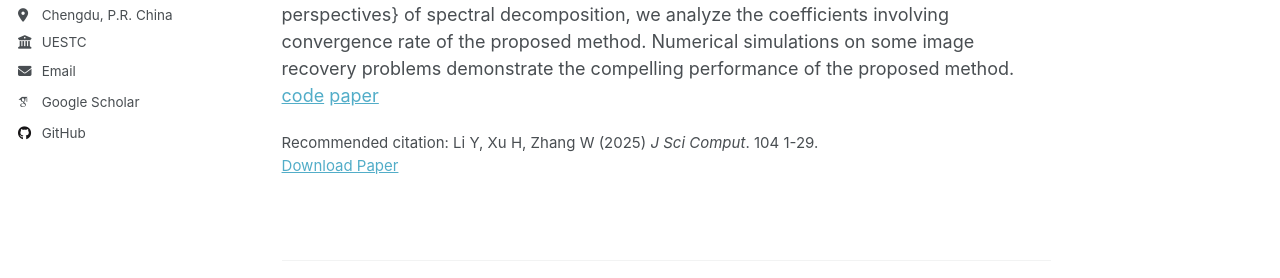
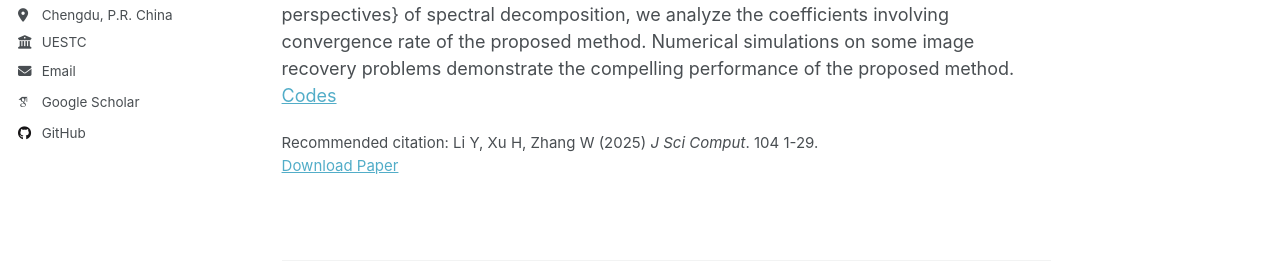
Before and after one commit to WenxingZhang/WenxingZhang.github.io, a Jekyll site: the page built from _publications/2024-02-17-paper-title-number-4.md, in a window 1280 px wide and 1162 px high. Shown: the part 439-717 px from the top of the window. Built offline with Jekyll 4.4.1, drawn with Linux system fonts in a browser that asks for light colours; some web fonts are replaced; a script that is not in the unit is left out.

Commit message:
Update 2024-02-17-paper-title-number-4.md

```diff
--- a/_publications/2024-02-17-paper-title-number-4.md
+++ b/_publications/2024-02-17-paper-title-number-4.md
@@ -10,5 +10,4 @@ citation: 'Li Y, Xu H, Zhang W (2025) <i>J Sci Comput</i>. 104 1-29.'
 ---
 
 Augmented Lagrangian method (ALM) is a quintessential prototype for linearly constrained optimization. However, a crude use of ALM is rarely possible due to the challenging augmented subproblem. A balanced ALM was recently innovated (He and Yuan, arXiv, 2021) by transferring some computational workloads from the augmented subproblem to the Lagrange multiplier. In this paper, by deploying the prediction-correction framework, we further ameliorate the balanced ALM by introducing a correction step. The $O(1/N)$ convergence rates of the proposed method in both ergodic and nonergodic senses are established under some mild conditions. {With the perspectives} of spectral decomposition, we analyze the coefficients involving convergence rate of the proposed method. Numerical simulations on some image recovery problems demonstrate the compelling performance of the proposed method.
-[code](https://WenxingZhang.github.io/files/distributedCodes.zip)
-[paper](https://WenxingZhang.github.io/files/paper1.pdf)
+[Codes](https://WenxingZhang.github.io/files/distributedCodes.zip)
```
